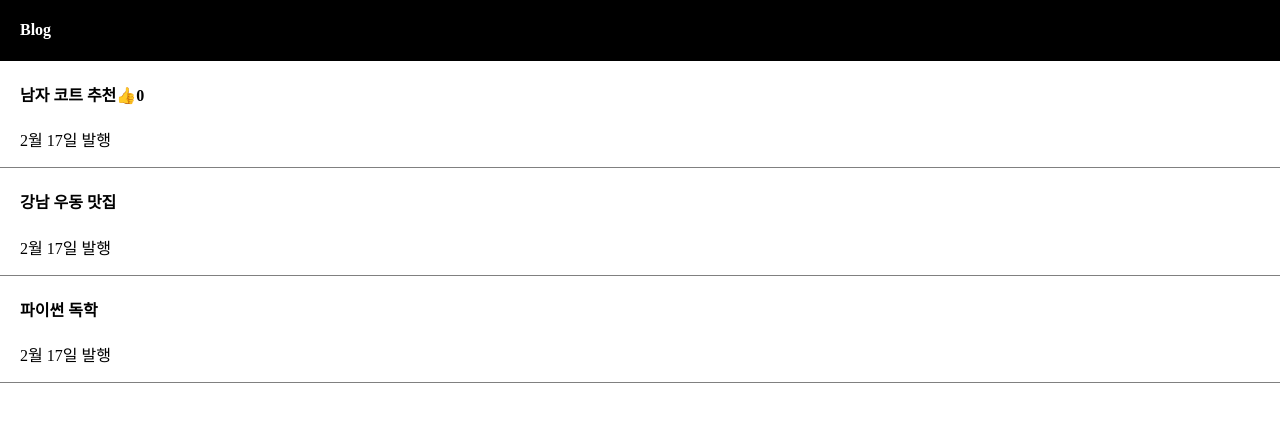
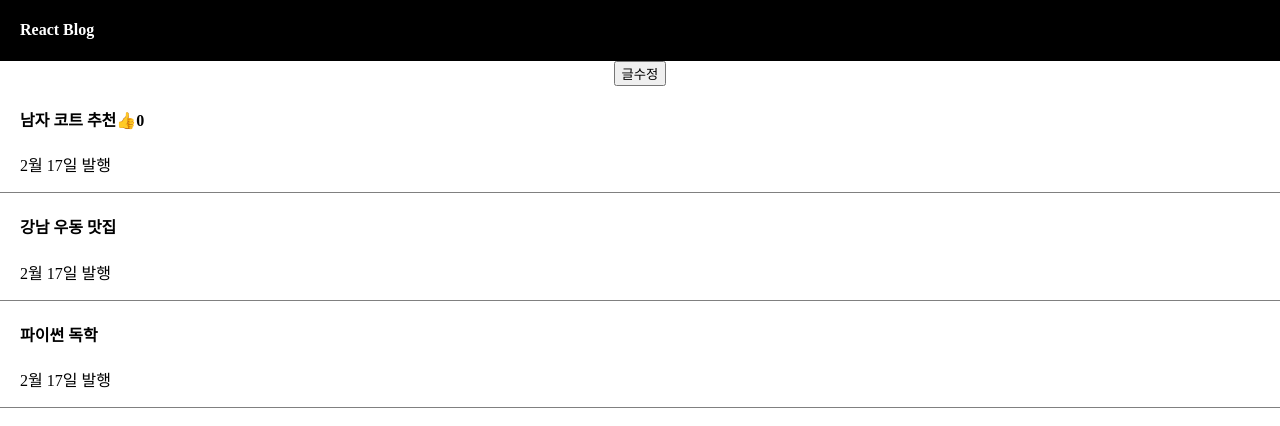
Before and after one commit to seojun01/basicReact, a React (Vite) app: page / in a window 1280 px wide. Shown: the top 426 px of the page. Built offline with nearby package versions, Linux system fonts and the light colour scheme.

Commit message:
array, object state 변경하는 법

```diff
--- a/src/App.jsx
+++ b/src/App.jsx
@@ -13,8 +13,19 @@ function App() {
   return (
     <div className="App">
       <div className="black-nav">
-        <h4>Blog</h4>
+        <h4>React Blog</h4>
       </div>
+
+      <button
+        onClick={() => {
+          let copy = [...title];
+          copy[0] = "여자 코트 추천";
+          setTitle(copy);
+        }}
+      >
+        글수정
+      </button>
+
       <div className="list">
         <h4>
           {title[0]}
```
